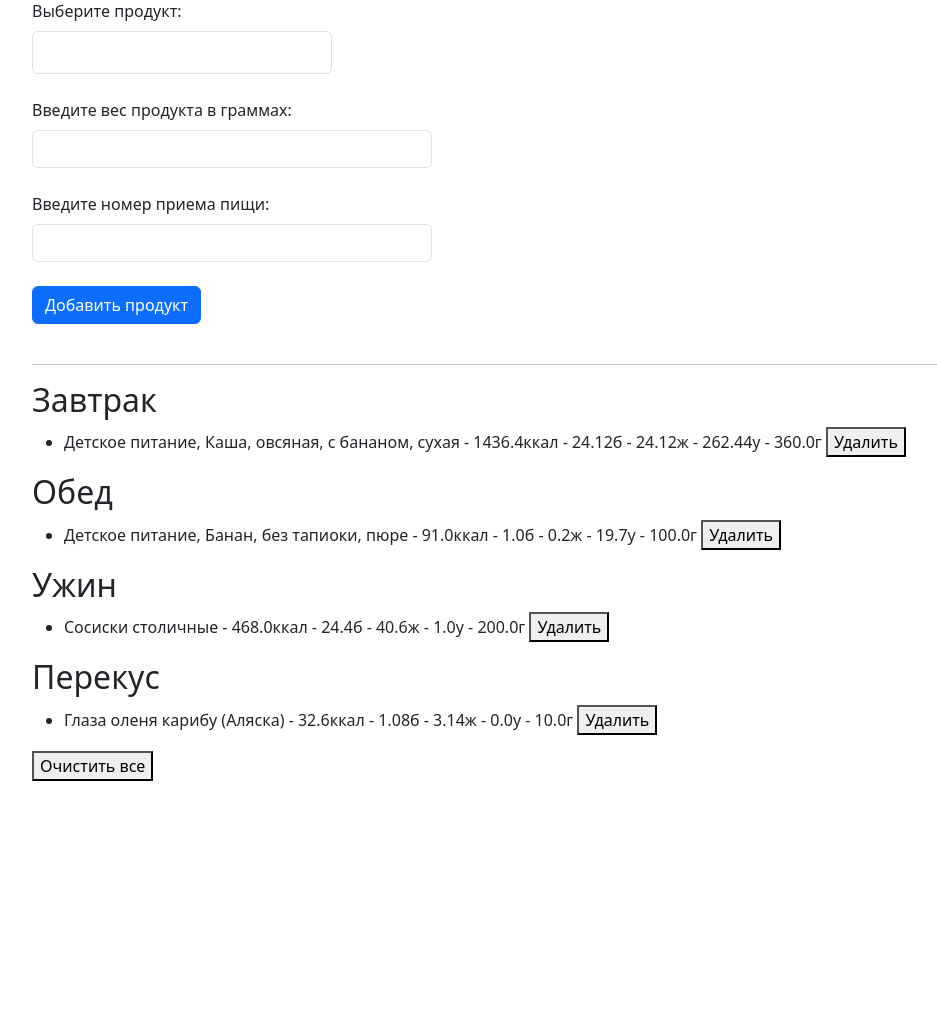
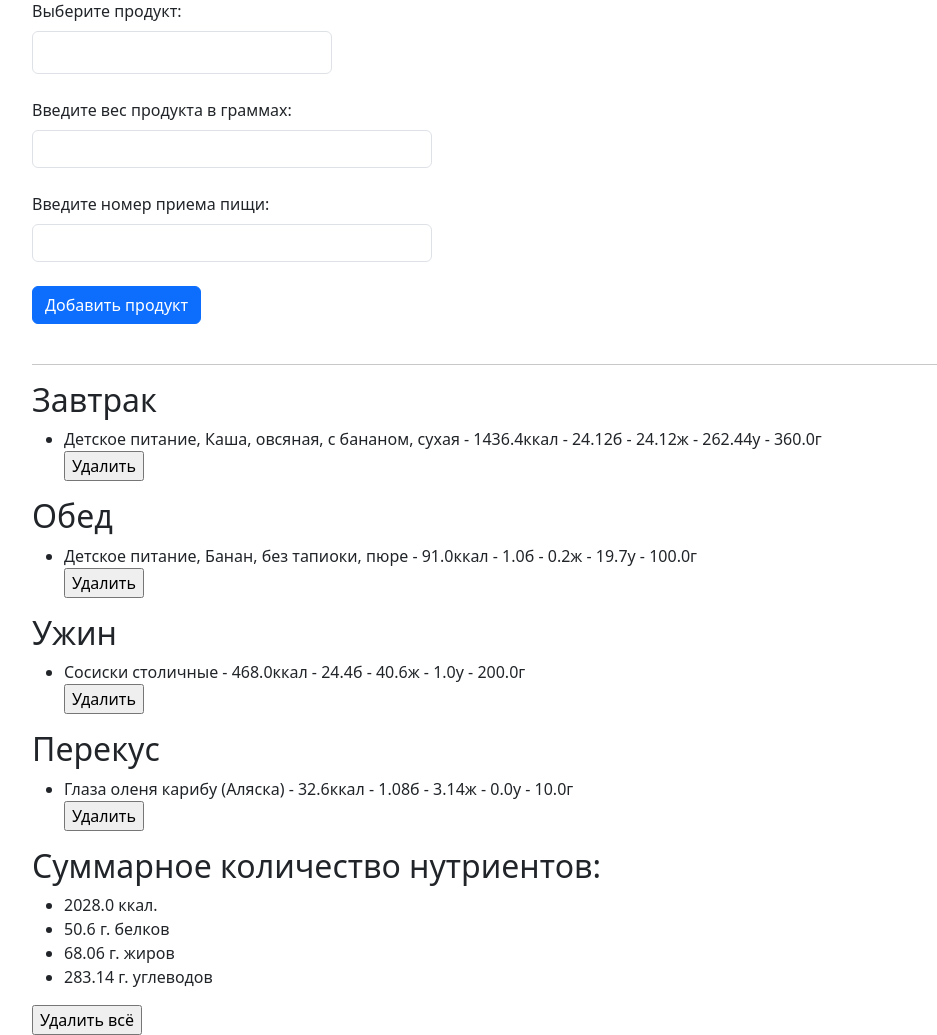
Before and after one commit to Zegorich/Kkal-calculator, a Django app: page /my-nutrition/ in a window 1280 px wide. Shown: the part 97-1132 px from the top of the page, without its empty margins (50-987 px from the left). Before the commit the page ends 878 px from the top, so only its background shows below. Run offline with Django 5.2, Linux system fonts and the light colour scheme; a user stored in the database is signed in; data comes from the database, SQL or seed files in the repository; both versions use the stored data as it was after the commit; some libraries are stand-ins or nearby versions.

Commit message:
Added total CPFC and delete buttons now working

```diff
--- a/fitness/calculator/templates/calculator/my_nutrition.html
+++ b/fitness/calculator/templates/calculator/my_nutrition.html
@@ -52,7 +52,9 @@
         {% for p in products.1 %}
         <li>
             {{p.0}} - {{p.1}}ккал - {{p.2}}б - {{p.3}}ж - {{p.4}}у - {{p.5}}г
-            <button class="delete-product" data-product-id="{{p.id}}">Удалить</button>
+            <form action="{% url 'calculator:clear-product-from-my-nutrition' p.6 %}">
+                <input type="submit" value="Удалить" class="delete-product">
+            </form>
         </li>
         {% endfor %}
     </ul>
@@ -61,7 +63,9 @@
         {% for p in products.2 %}
         <li>
             {{p.0}} - {{p.1}}ккал - {{p.2}}б - {{p.3}}ж - {{p.4}}у - {{p.5}}г
-            <button class="delete-product" data-product-id="{{p.id}}">Удалить</button>
+            <form action="{% url 'calculator:clear-product-from-my-nutrition' p.6 %}">
+                <input type="submit" value="Удалить" class="delete-product">
+            </form>
         </li>
         {% endfor %}
     </ul>
@@ -70,7 +74,9 @@
         {% for p in products.3 %}
         <li>
             {{p.0}} - {{p.1}}ккал - {{p.2}}б - {{p.3}}ж - {{p.4}}у - {{p.5}}г
-            <button class="delete-product" data-product-id="{{p.id}}">Удалить</button>
+            <form action="{% url 'calculator:clear-product-from-my-nutrition' p.6 %}">
+                <input type="submit" value="Удалить" class="delete-product">
+            </form>
         </li>
         {% endfor %}
     </ul>
@@ -79,30 +85,24 @@
         {% for p in products.4 %}
         <li>
             {{p.0}} - {{p.1}}ккал - {{p.2}}б - {{p.3}}ж - {{p.4}}у - {{p.5}}г
-            <button class="delete-product" data-product-id="{{p.id}}">Удалить</button>
+            <form action="{% url 'calculator:clear-product-from-my-nutrition' p.6 %}">
+                <input type="submit" value="Удалить" class="delete-product">
+            </form>
         </li>
         {% endfor %}
     </ul>
 
-    <button id="clear-all">Очистить все</button>
+    <h2>Суммарное количество нутриентов:</h2>
+    <ul>
+        <li>{{calories}} ккал.</li>
+        <li>{{proteins}} г. белков</li>
+        <li>{{fats}} г. жиров</li>
+        <li>{{carbohydrates}} г. углеводов</li>
+    </ul>
 
-
-    <script>
-        $(function () {
-            // Обработчик для кнопки "Удалить"
-            $(".delete-product").on("click", function () {
-                const productId = $(this).data("product-id");
-                // Отправьте запрос на сервер для удаления продукта с указанным ID
-                // (используйте AJAX или другой метод)
-            });
-
-            // Обработчик для кнопки "Очистить все"
-            $("#clear-all").on("click", function () {
-                // Отправьте запрос на сервер для удаления всех продуктов
-                // (используйте AJAX или другой метод)
-            });
-        });
-    </script>
+    <form action="{% url 'calculator:clear-all-products-from-my-nutrition' %}">
+        <input type="submit" value="Удалить всё" class="delete-product">
+    </form>
 
 
     {% endif %}
--- a/fitness/calculator/urls.py
+++ b/fitness/calculator/urls.py
@@ -15,5 +15,7 @@ urlpatterns = [
     path('category/<slug:cat_slug>', views.category, name='category'),
     path('categories/', views.categories, name='categories'),
     path('product/<int:productid>/', views.product, name='product'),
-    path('search_products/', views.search_products, name='search_products')
+    path('search_products/', views.search_products, name='search_products'),
+    path('clear-product-from-my-nutrition/<int:product_id>', views.clear_product, name='clear-product-from-my-nutrition'),
+    path('clear-all-products-from-my-nutrition/', views.clear_all_products, name='clear-all-products-from-my-nutrition'),
 ]
--- a/fitness/calculator/views.py
+++ b/fitness/calculator/views.py
@@ -260,6 +260,10 @@ def my_nutrition(request):
     context = {
         'menu': menu,
         'products': '',
+        'calories': 0,
+        'proteins': 0,
+        'fats': 0,
+        'carbohydrates': 0,
     }
 
     user = request.user
@@ -270,7 +274,7 @@ def my_nutrition(request):
         product_id = Product.objects.filter(name=product_name)[0].id
         meal = request.POST['meal']
 
-        usrntrtn = UserNutrition.objects.filter(user_id=user.id, product_id=product_id)
+        usrntrtn = UserNutrition.objects.filter(user_id=user.id, product_id=product_id, meal=meal)
         if usrntrtn:
             usrntrtn[0].weight += float(weight)
             usrntrtn[0].save()
@@ -293,8 +297,21 @@ def my_nutrition(request):
                 round(float(pr.protein)/100*float(p.weight), 2),
                 round(float(pr.fat)/100*float(p.weight), 2),
                 round(float(pr.carbohydrates)/100*float(p.weight), 2),
-                p.weight])
+                p.weight,
+                pr.id])
         context['products'] = meals
+
+        for meal in meals:
+            for p in meals[meal]:
+                context['calories'] += p[1]
+                context['proteins'] += p[2]
+                context['fats'] += p[3]
+                context['carbohydrates'] += p[4]
+
+    context['calories'] = round(context['calories'], 2)
+    context['proteins'] = round(context['proteins'], 2)
+    context['fats'] = round(context['fats'], 2)
+    context['carbohydrates'] = round(context['carbohydrates'], 2)
 
     return render(request, 'calculator/my_nutrition.html', context=context)
 
@@ -307,3 +324,17 @@ def search_products(request):
         qs = Product.objects.filter(name__icontains=request.GET.get('term'))[:5]  # Ограничиваем до первых 5 совпадений
         names = list(qs.values_list('name', flat=True))
         return JsonResponse(names, safe=False)
+
+@login_required()
+def clear_product(request, product_id):
+    user = request.user
+    p = User.objects.get(username=user).usernutrition_set.get(product_id=product_id)
+    p.delete()
+    return redirect('calculator:my-nutrition')
+
+@login_required()
+def clear_all_products(request):
+    user = request.user
+    p = User.objects.get(username=user).usernutrition_set.all()
+    p.delete()
+    return redirect('calculator:my-nutrition')
```
Also changed, not shown: fitness/db.sqlite3.
